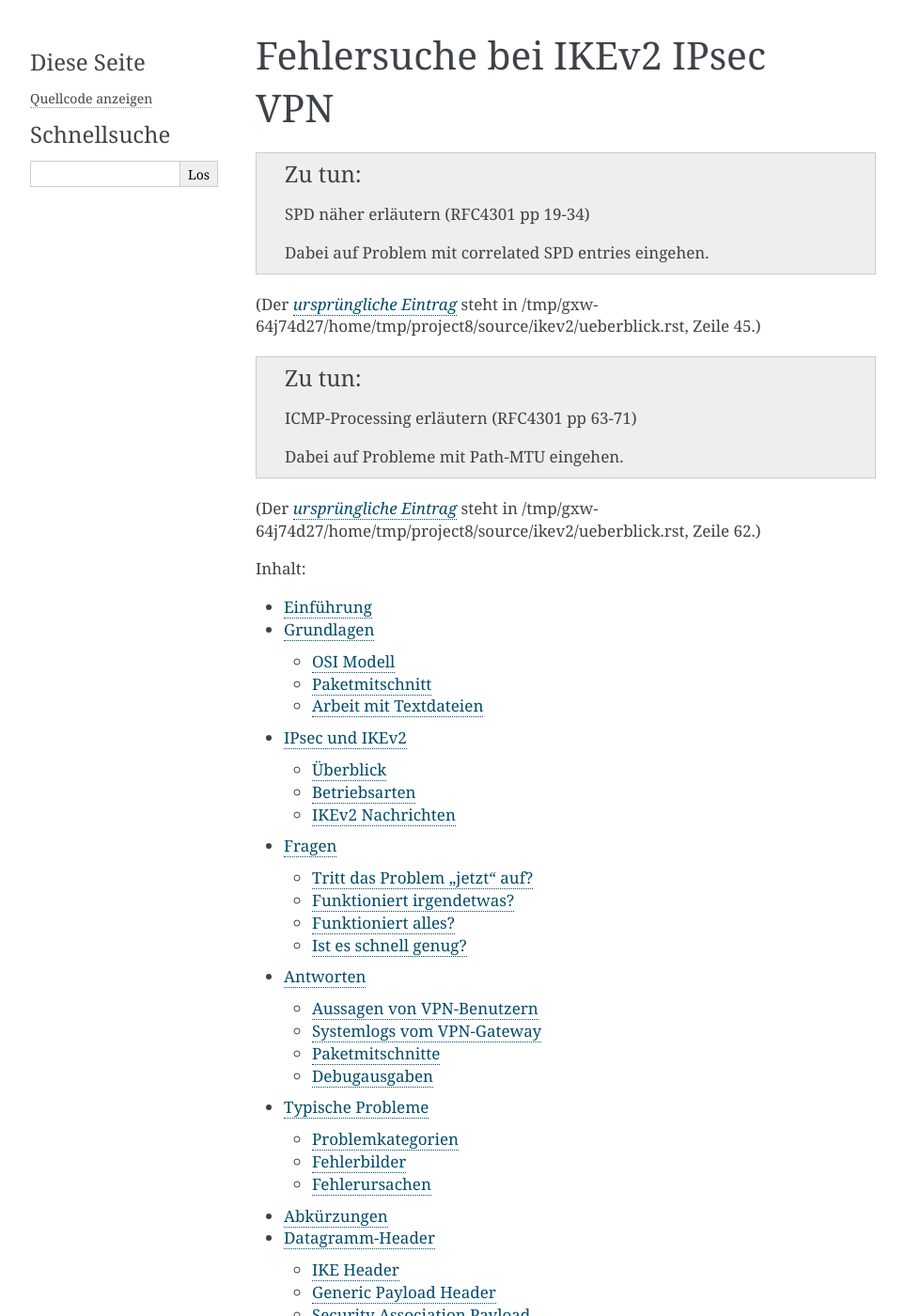
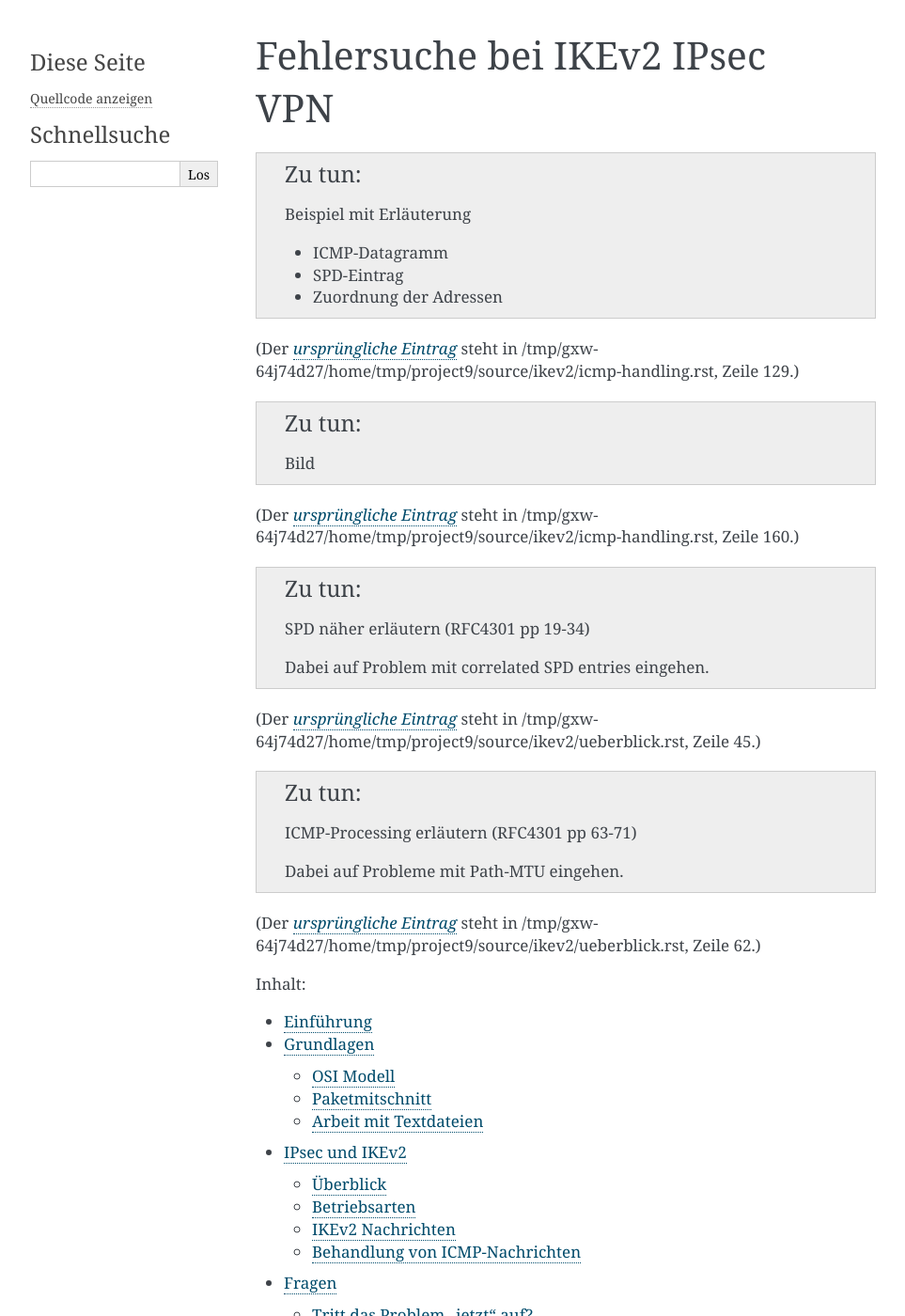
Before and after one commit to matwei-books/Fehlersuche-bei-IPsec-VPN-mit-IKEv2, a Sphinx documentation site: the page built from source/index.rst, in a window 1280 px wide and 1400 px high. Shown: the whole window at 94% size, without its empty margins (148-1111 px from the left). Built offline with Sphinx 7.4.7, drawn with Linux system fonts in a browser that asks for light colours; some of the changed lines change nothing that is shown.

Commit message:
Behandlung von ICMP, Rohtext

```diff
--- /dev/null
+++ b/source/ikev2/icmp-handling.rst
@@ -0,0 +1,194 @@
+
+.. index:: ! ICMP
+
+Behandlung von ICMP-Nachrichten
+===============================
+
+Ein wichtiger Punkt bei IPsec-VPN
+ist die Verarbeitung von ICMP-Nachrichten.
+Diese sind einerseits essentiell für bestimmte Netzwerkfunktionen,
+wie zum Beispiel PMTU-Discovery,
+und kann andererseits für Angriffe auf die Infrastruktur dienen.
+Bereits in :cite:`Weidner201703`
+hatte ich einiges zur Behandlung von ICMP bei Firewalls geschrieben
+und will das hier nicht weiter als nötig ausdehnen.
+
+RFC4301 :cite:`RFC4301` teilt ICMP-Traffic in die beiden Kategorien
+Fehlermeldungen (error), wie zum Beispiel *ICMP Unreachable*,
+und informative Meldungen (non-error), wie zum Beispiel PING,
+ein.
+
+Informative ICMP-Nachrichten sollen über die Policy,
+das heißt wie normaler Traffic, behandelt werden
+und entsprechend der SPD weitergeleitet oder verworfen werden.
+Nötigenfalls werden neue Child-SA ausgehandelt,
+wenn noch keine existieren
+und die Policy die Nachrichten erlaubt.
+
+Mit der Behandlung von ICMP-Fehlermeldungen beschäftigt sich
+Abschnitt 6 in RFC4301.
+Dieser unterscheidet ICMP-Nachrichten,
+die an das VPN-Gateway gerichtet sind,
+von Transit-Nachrichten,
+die durch IPsec geschützt übertragen werden.
+
+Bei Host-Implentierungen von IPsec fallen einige dieser Kategorien weg,
+für die verbleibenden gilt das geschriebene sinngemäß.
+
+ICMP-Nachrichten für das IPsec-Gateway
+--------------------------------------
+
+ICMP-Nachrichten, die an das IPsec-Gateway gerichtet sind,
+können an der ungeschützten (schwarzen) Seite
+oder an der geschützten (roten) Seite des Gateways ankommen.
+
+Nachrichten, die an der ungeschützten Seite ankommen,
+gelten als nicht vertrauenswürdig.
+Man kann nicht anhand des Datagramms allein entscheiden,
+ob tatsächlich das angezeigte Problem im Netzwerk existiert
+oder es sich um einen ausgeklügelten Angrif handelt.
+Oft hat man auch keine Möglichkeit,
+das auf andere Art für Datagramme von der schwarzen Seite zu überprüfen.
+RFC4301 verlangt daher von einer konformen Implementierung
+dem Administrator die Möglichkeit zu geben,
+diese Meldungen zu ignorieren oder zu akzeptieren.
+Außerdem muss es Mechanismen geben,
+um mit diesen Nachrichten umzugehen.
+Eine wichtige Nachricht ist hier ICMP Typ 3, Code 4
+beziehungsweise ICMPv6 Typ 2, Code 0,
+die essentiell für Path-MTU-Discovery sind
+und auf die ich weiter unten näher eingehe.
+
+ICMP-Nachrichten, die auf der geschützen Seite ankommen,
+sind im Normalfall vertraunswürdiger,
+weil ihre Herkunft und Beschaffenheit einfacher überprüft werden kann,
+wenn man die Kontrolle über das Netz hat
+und Missbrauch entgegen wirken kann.
+
+Trotzdem sollten Steuerungsmöglichkeiten für den Empfang dieser
+Nachrichten am Gateway vorhanden sein.
+
+ICMP-Nachrichten zwischen den geschützten Netzen
+------------------------------------------------
+
+Neben den ICMP-Nachrichten, die an die VPN-Gateways gerichtet sind,
+sind die Transit-Nachrichten zu betrachten,
+die geschützt durch das VPN zwischen den roten Netzen übertragen werden.
+
+Die IPsec-Gateways müssen bei diesen
+sowohl die ICMP- und IP-Header als auch die Payload berücksichtigen
+damit diese Nachrichten
+nicht für Manipulationen missbraucht werden können.
+Auch das sollte konfigurierbar sein.
+
+Hier gibt es folgende Konvention:
+will ein Administrator, dass die ICMP-Payload nicht beachtet wird,
+dann konfiguriert er einen SPD-Eintrag,
+der den ICMP-Traffic explizit erlaubt.
+Soll die ICMP-Payload für
+die Entscheidung über die Weiterleitung eines Datagramms
+herangezogen werden,
+darf kein SPD-Eintrag existieren,
+der das ICMP-Datagramm anhand der Headerdaten erlaubt.
+
+Kommt ICMP-Traffic für das Netz beim Peer auf der roten Seite des
+VPN-Gateways an
+dann  wird dieses ungeprüft weitergeleitet,
+wenn ein SPD-Eintrag existiert,
+der den Traffic anhand des ICMP- und IP-Headers erlaubt.
+Eine entsprechende Child-SA wird nötigenfalls eingerichtet,
+wenn gerade keine passende aktiv ist.
+
+.. index:: ICMP-Payload
+
+Gibt es hingegen keinen SPD-Eintrag,
+der auf die ICMP- und IP-Headerdaten passt,
+dann wird die ICMP-Payload untersucht.
+Und zwar sucht das VPN-Gateway nach einem SPD-Eintrag,
+der auf die Headerdaten der Payload
+mit vertauschten Quell- und Zieladressen sowie -ports passt.
+Gibt es keinen solchen SPD-Eintrag,
+wird das ICMP-Datagramm verworfen und ein Logeintrag erzeugt.
+
+Gibt es hingegen einen solchen SPD-Eintrag,
+wird das ICMP-Datagramm
+mit einer zur Payload passenden Child-SA (mit vertauschen Adressen)
+gesendet.
+
+Dass VPN-Gateway der Gegenstelle,
+das das ICMP-Datagramm dann über diese SA erhält,
+prüft seinerseits auf die gleiche Weise,
+ob das ICMP-Datagramm entweder auf Grund der Headerdaten
+oder der Payload berechtigt ist,
+die SA zu nutzen.
+Damit sichert sich das empfangende VPN-Gateway
+gegen ein nicht konformes Peer-Gateway ab
+und schreibt bei einer nicht bestandenen Prüfung
+ebenfalls einen Logeintrag
+
+.. todo:: Beispiel mit Erläuterung
+
+   * ICMP-Datagramm
+   * SPD-Eintrag
+   * Zuordnung der Adressen
+
+.. index:: ! PMTU-Discovery, ! Path-MTU Discovery
+
+Path-MTU Discovery
+------------------
+
+Mit ICMP-Nachrichten Typ 3, Code 4
+beziehungsweise ICMPv6 Typ 2, Code 0
+signalisiert ein Gateway/Router
+auf dem Weg eines Datagrammes vom Sender zum Empfänger,
+dass das Datagramm zu groß für das nächste Netzsegment ist.
+Das Verfahren ist in RFC1191 (:cite:`RFC1191`) beschrieben
+und wird zum Beispiel von TCP verwendet,
+um die optimale Datagrammgröße für eine Verbindung zu finden.
+
+Bezogen auf IPsec-VPNs können diese ICMP-Nachrichten
+an drei Stellen generiert werden:
+
+- vor dem lokalen VPN-Gateway, dann ist das kein Thema für den
+  VPN-Administrator,
+
+- zwischen den VPN-Gateways, dazu komme ich gleich,
+
+- hinter dem VPN-Gateway des Peers, dann wird es behandelt wie oben für
+  alle ICMP-Nachrichten beschrieben.
+
+.. todo:: Bild
+
+Interessant für den VPN-Administrator sind diese Nachrichten,
+wenn sie zwischen den VPN-Gateways erzeugt
+und folglich an das lokale VPN-Gateways gesendet werden.
+Der eigentliche Adressat dieser Nachricht
+ist der Rechner im geschützten Netz,
+der das zu große Datagramm geschickt hat.
+Diesen kann das Gateway unterwegs, das das Problem hat, nicht kennen
+weil bei diesem nur verschlüsselte Datagramme vorbeikommen.
+
+Also sendet das Gateway unterwegs die ICMP-Nachricht an das VPN-Gateway,
+welches das zu große verschlüsselte Datagramm sendete.
+Dieses kann anhand des SPI in der ICMP-Payload die SA identifizieren
+und die damit verknüpfte MTU korrigieren.
+
+Was das VPN-Gateway nicht kann,
+ist unmittelbar eine synthetisierte ICMP-Nachricht
+an den Sender im geschützten Netz senden,
+denn dessen großes Datagramm ist bereits verschlüsselt gesendet
+und steht damit nicht mehr zur Verfügung.
+
+Das heißt,
+der ursprüngliche Sender der zu großen Datagramme
+bekommt die ICMP-Nachricht mit der Korrekturgröße
+frühestens nach dem zweiten gesendeten großen Datagramm.
+Hier gibt es also systembedingt eine zusätzliche Verzögerung,
+bis die Path-MTU-Discovery wirksam wird.
+
+RFC4301 schreibt vor,
+dass die zu einer SA gehörende Path-MTU altern soll,
+damit sie - durch erneute PMTU-Discovery -
+an geänderte Netzbedingungen angepasst werden kann.
+Das bedeutet bei einer länger bestehenden SA
+periodisch das oben beschriebene Spiel wiederholt wird.
--- a/source/ikev2/index.rst
+++ b/source/ikev2/index.rst
@@ -13,3 +13,4 @@
    ueberblick
    betriebsarten
    nachrichten
+   icmp-handling
```
